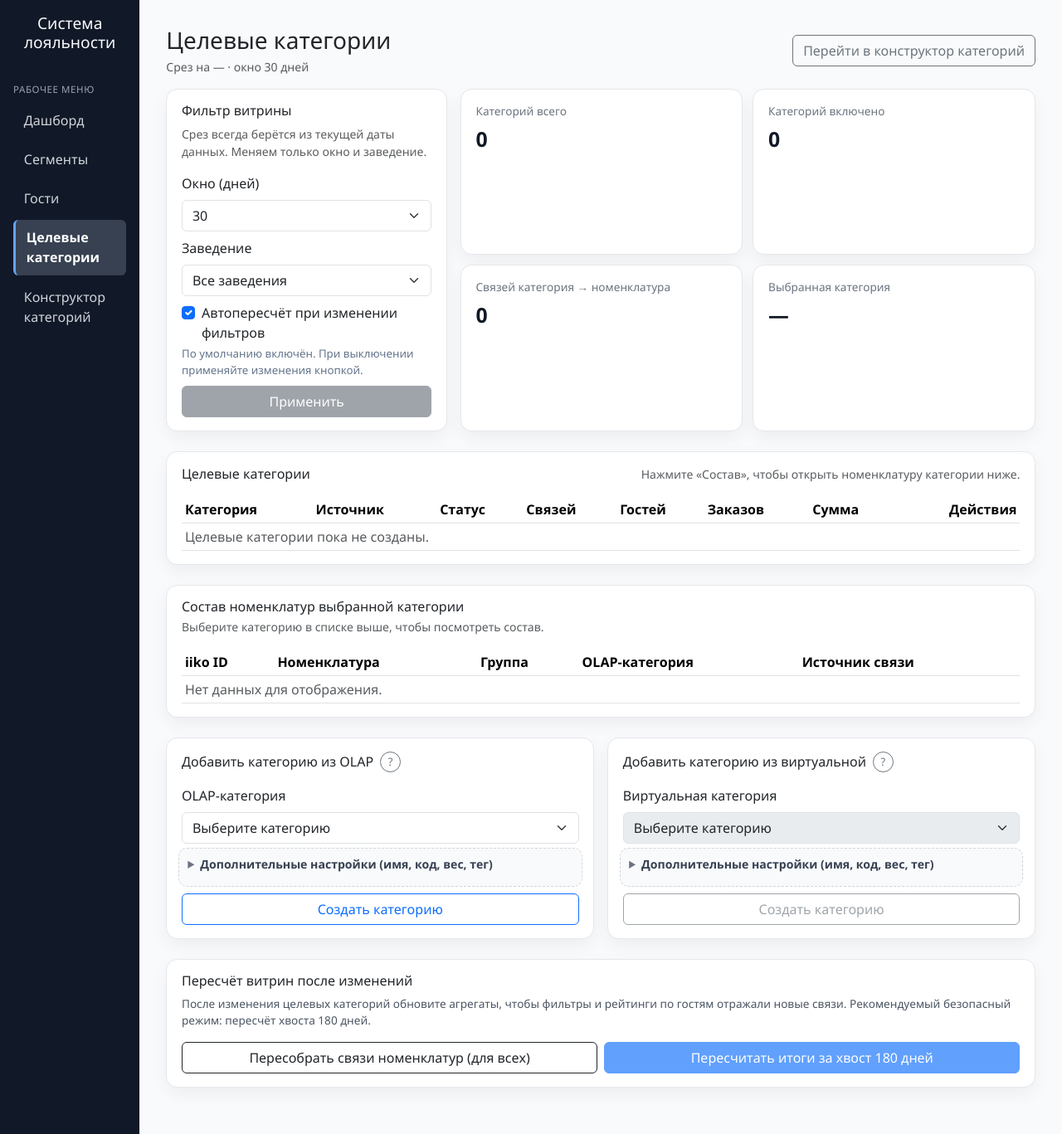
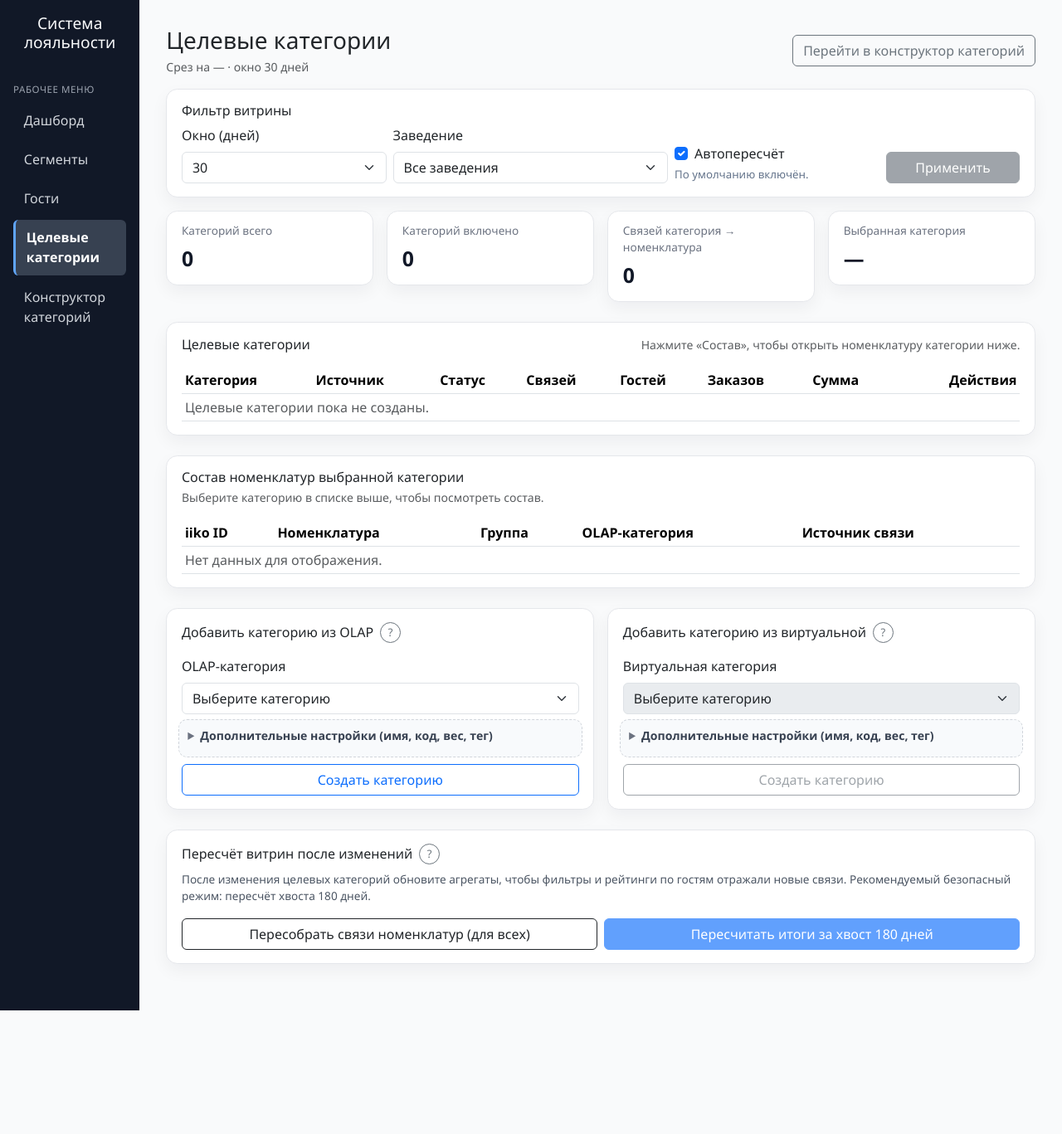
Before and after one commit to Evgl2004/bonusart_01, a Django app: page /focus-categories/ in a window 1280 px wide. Shown: the whole page at 83% size. After the commit the page ends 1218 px from the top, so only its background shows below. Run offline with Django 5.2, Linux system fonts and the light colour scheme; data that the repository does not hold is empty; parts of the project's set-up code (start-up, migrations or seed data) failed here and were passed over; some libraries are stand-ins or nearby versions.

Commit message:
feat(ui): уплотнить верхний блок целевых категорий и добавить подсказку пересчёта

```diff
--- a/guests/templates/guests/focus_categories_workbench.html
+++ b/guests/templates/guests/focus_categories_workbench.html
@@ -27,16 +27,9 @@
     color: #111827;
   }
 
-  .fc-hero-left,
-  .fc-hero-right {
-    height: 100%;
-  }
-
-  .fc-kpi-grid {
-    display: grid;
-    grid-template-columns: 1fr 1fr;
-    gap: 0.75rem;
-    height: 100%;
+  .fc-kpi-card .card-body {
+    padding-top: 0.8rem;
+    padding-bottom: 0.8rem;
   }
 
   .fc-table-wrap {
@@ -127,10 +120,6 @@
   }
 
   @media (max-width: 991.98px) {
-    .fc-kpi-grid {
-      grid-template-columns: 1fr;
-    }
-
     .fc-form-row {
       flex-direction: column;
       align-items: stretch;
@@ -156,15 +145,12 @@
   </a>
 </div>
 
-<div class="row g-3 mb-4">
-  <div class="col-12 col-lg-4">
-    <div class="fc-card fc-hero-left">
+<div class="fc-card mb-3">
   <div class="card-body">
     <h2 class="h6 mb-2">Фильтр витрины</h2>
-        <p class="text-muted small mb-3">Срез всегда берётся из текущей даты данных. Меняем только окно и заведение.</p>
-        <form method="get" id="fc-filters-form" class="row g-2">
+    <form method="get" id="fc-filters-form" class="row g-2 align-items-end">
       <input type="hidden" name="as_of_date" value="{{ selected_as_of_date }}">
-          <div class="col-12">
+      <div class="col-12 col-md-3">
         <label class="form-label">Окно (дней)</label>
         <select id="fc-window-days" name="window_days" class="form-select">
           {% for item in payload.filters.window_options %}
@@ -172,7 +158,7 @@
           {% endfor %}
         </select>
       </div>
-          <div class="col-12">
+      <div class="col-12 col-md-4">
         <label class="form-label">Заведение</label>
         <select id="fc-department-id" name="department_id" class="form-select">
           <option value="">Все заведения</option>
@@ -181,42 +167,47 @@
           {% endfor %}
         </select>
       </div>
-          <div class="col-12">
+      <div class="col-12 col-md-3">
         <div class="form-check mb-1">
           <input class="form-check-input" type="checkbox" id="fc-auto-apply">
-              <label class="form-check-label" for="fc-auto-apply">Автопересчёт при изменении фильтров</label>
+          <label class="form-check-label" for="fc-auto-apply">Автопересчёт</label>
         </div>
-            <div class="fc-auto-apply-note">По умолчанию включён. При выключении применяйте изменения кнопкой.</div>
+        <div class="fc-auto-apply-note">По умолчанию включён.</div>
       </div>
-          <div class="col-12">
+      <div class="col-12 col-md-2">
         <button id="fc-apply-btn" type="submit" class="btn btn-primary w-100">Применить</button>
       </div>
     </form>
   </div>
 </div>
-  </div>
 
-  <div class="col-12 col-lg-8">
-    <div class="fc-kpi-grid">
-      <div class="fc-card">
+<div class="row g-3 mb-4">
+  <div class="col-12 col-sm-6 col-xl-3">
+    <div class="fc-card fc-kpi-card">
       <div class="card-body">
         <div class="fc-kpi-title">Категорий всего</div>
         <div class="fc-kpi-value">{{ payload.stats.focus_total }}</div>
       </div>
     </div>
-      <div class="fc-card">
+  </div>
+  <div class="col-12 col-sm-6 col-xl-3">
+    <div class="fc-card fc-kpi-card">
       <div class="card-body">
         <div class="fc-kpi-title">Категорий включено</div>
         <div class="fc-kpi-value">{{ payload.stats.focus_enabled }}</div>
       </div>
     </div>
-      <div class="fc-card">
+  </div>
+  <div class="col-12 col-sm-6 col-xl-3">
+    <div class="fc-card fc-kpi-card">
       <div class="card-body">
         <div class="fc-kpi-title">Связей категория → номенклатура</div>
         <div class="fc-kpi-value">{{ payload.stats.resolved_links_total }}</div>
       </div>
     </div>
-      <div class="fc-card">
+  </div>
+  <div class="col-12 col-sm-6 col-xl-3">
+    <div class="fc-card fc-kpi-card">
       <div class="card-body">
         <div class="fc-kpi-title">Выбранная категория</div>
         <div class="fc-kpi-value">
@@ -225,7 +216,6 @@
           {% else %}
             —
           {% endif %}
-          </div>
         </div>
       </div>
     </div>
@@ -363,7 +353,19 @@
 
 <div class="fc-card mb-4 fc-section-rebuild">
   <div class="card-body">
-    <h2 class="h6 mb-2">Пересчёт витрин после изменений</h2>
+    <div class="d-flex align-items-center gap-2 mb-2">
+      <h2 class="h6 mb-0">Пересчёт витрин после изменений</h2>
+      <button
+        type="button"
+        class="btn btn-outline-secondary fc-help-btn"
+        data-bs-toggle="tooltip"
+        data-bs-placement="top"
+        title="Используйте после добавления/выключения категорий: сначала пересоберите связи номенклатур, затем пересчитайте витрины за хвост."
+        aria-label="Пояснение по пересчёту витрин"
+      >
+        ?
+      </button>
+    </div>
     <p class="fc-note mb-3">
       После изменения целевых категорий обновите агрегаты, чтобы фильтры и рейтинги по гостям отражали новые связи.
       Рекомендуемый безопасный режим: пересчёт хвоста 180 дней.
```
Lines whose indentation alone changed are shown as unchanged.
